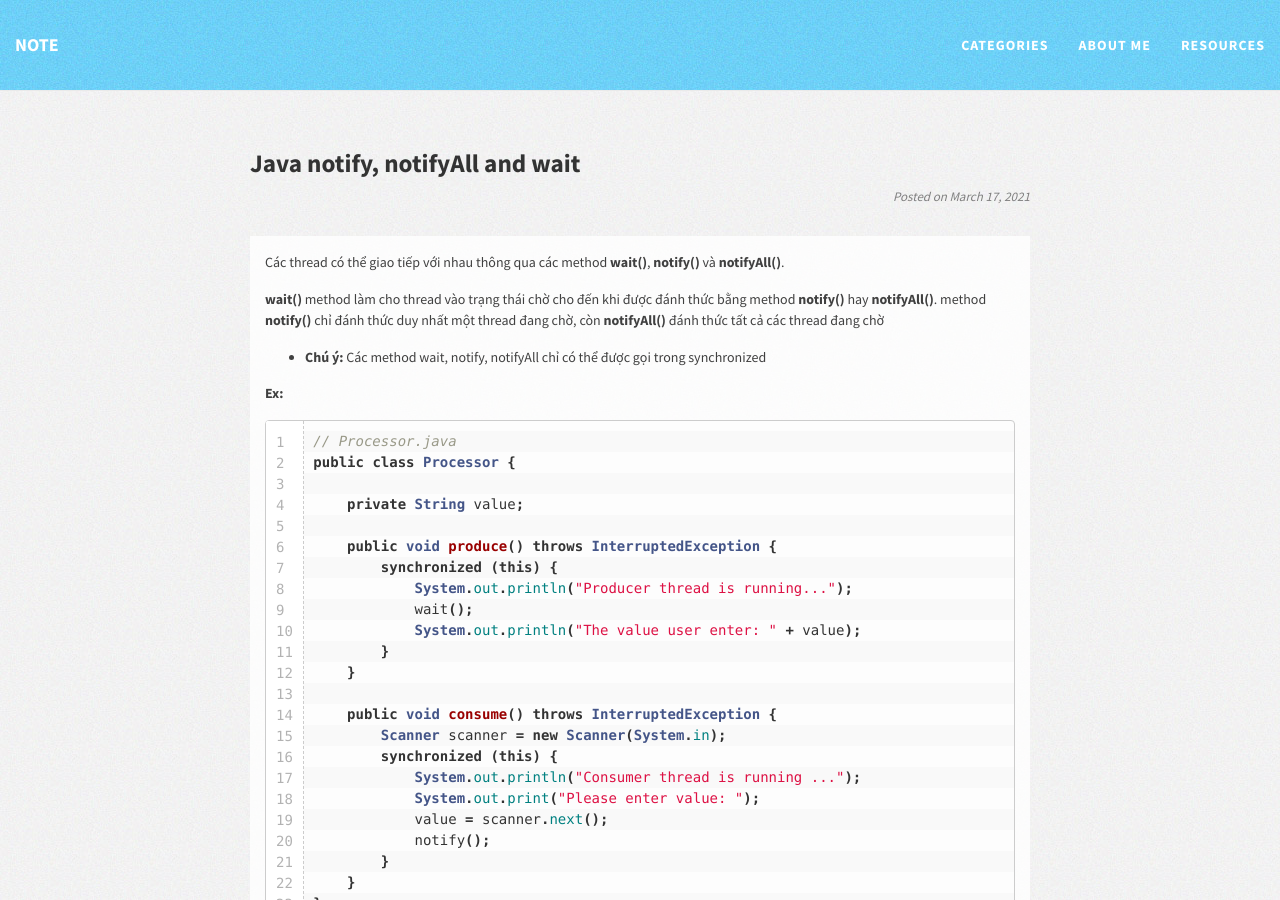
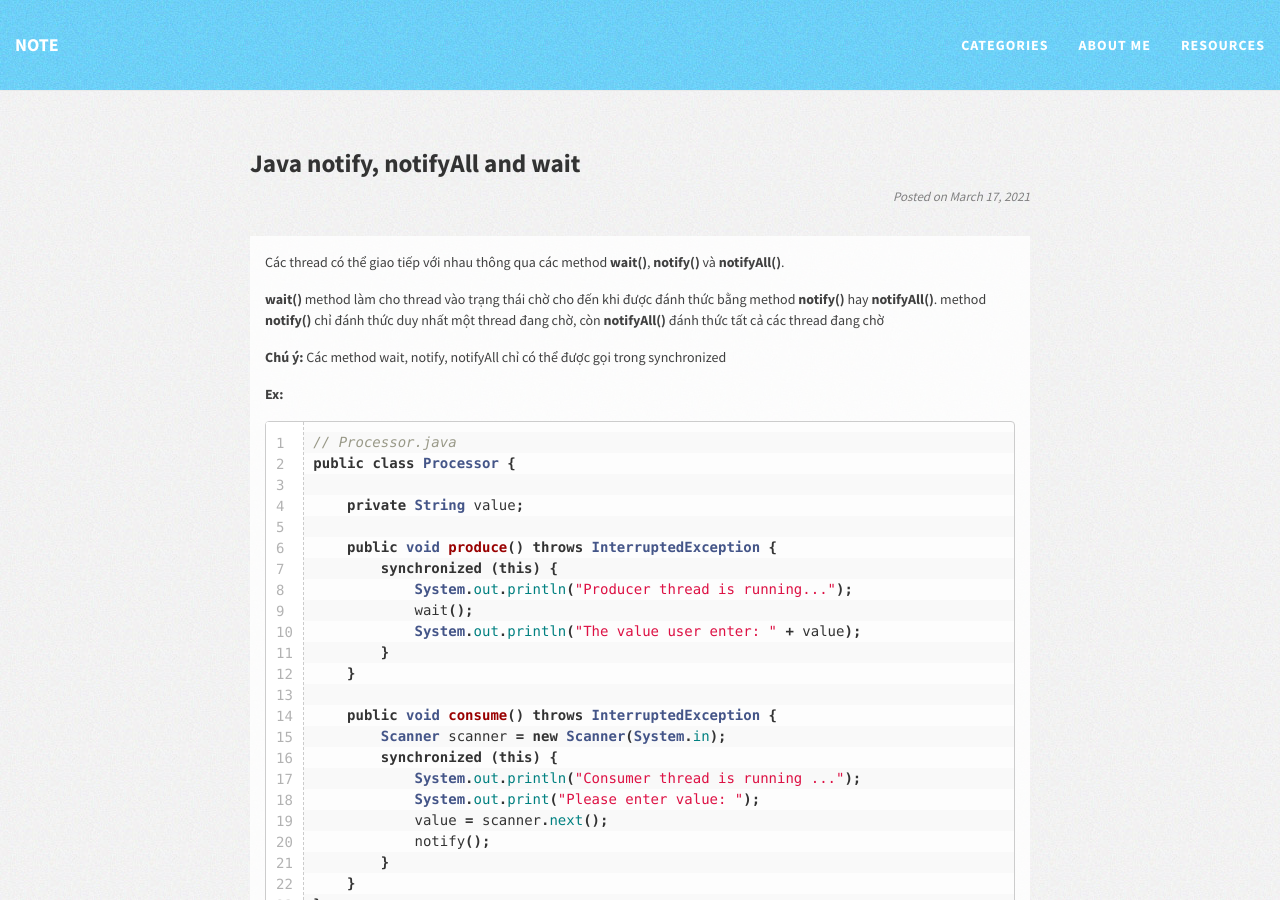
Before and after one commit to jeptoong/jeptoong.github.io, a Jekyll site: the page built from _posts/2021-03-17-notify-notifyall-wait.md, in a window 1280 px wide and 900 px high. Built offline with Jekyll 4.4.1, drawn with Linux system fonts in a browser that asks for light colours; nearby versions of some CDN libraries.

Commit message:
fix content

```diff
--- a/_posts/2021-03-17-notify-notifyall-wait.md
+++ b/_posts/2021-03-17-notify-notifyall-wait.md
@@ -9,7 +9,7 @@ Các thread có thể giao tiếp với nhau thông qua các method **wait()**,
 
 **wait()** method làm cho thread vào trạng thái chờ cho đến khi được đánh thức bằng method **notify()** hay **notifyAll()**. method **notify()** chỉ đánh thức duy nhất một thread đang chờ, còn **notifyAll()** đánh thức tất cả các thread đang chờ
 
-* **Chú ý:** Các method wait, notify, notifyAll chỉ có thể được gọi trong synchronized
+**Chú ý:** Các method wait, notify, notifyAll chỉ có thể được gọi trong synchronized
 
 **Ex:**
 {% highlight java linenos %}
```
